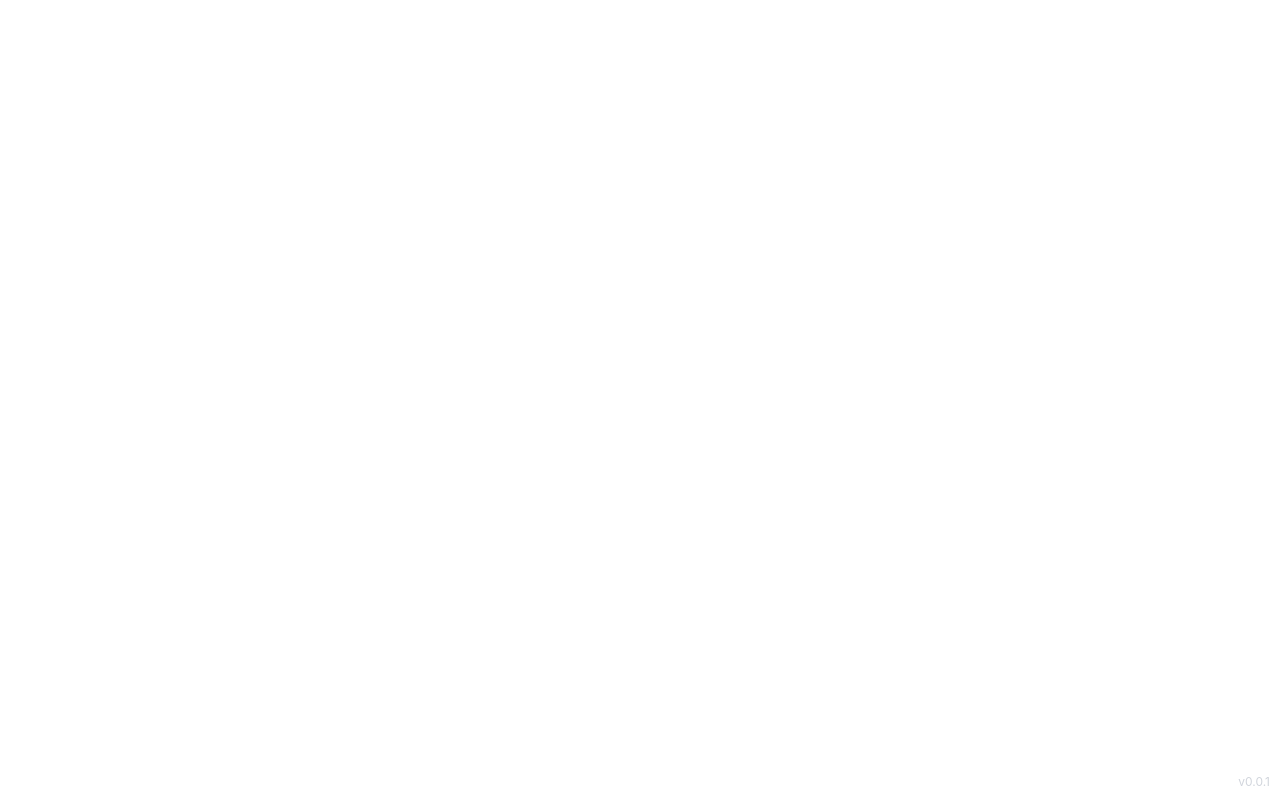
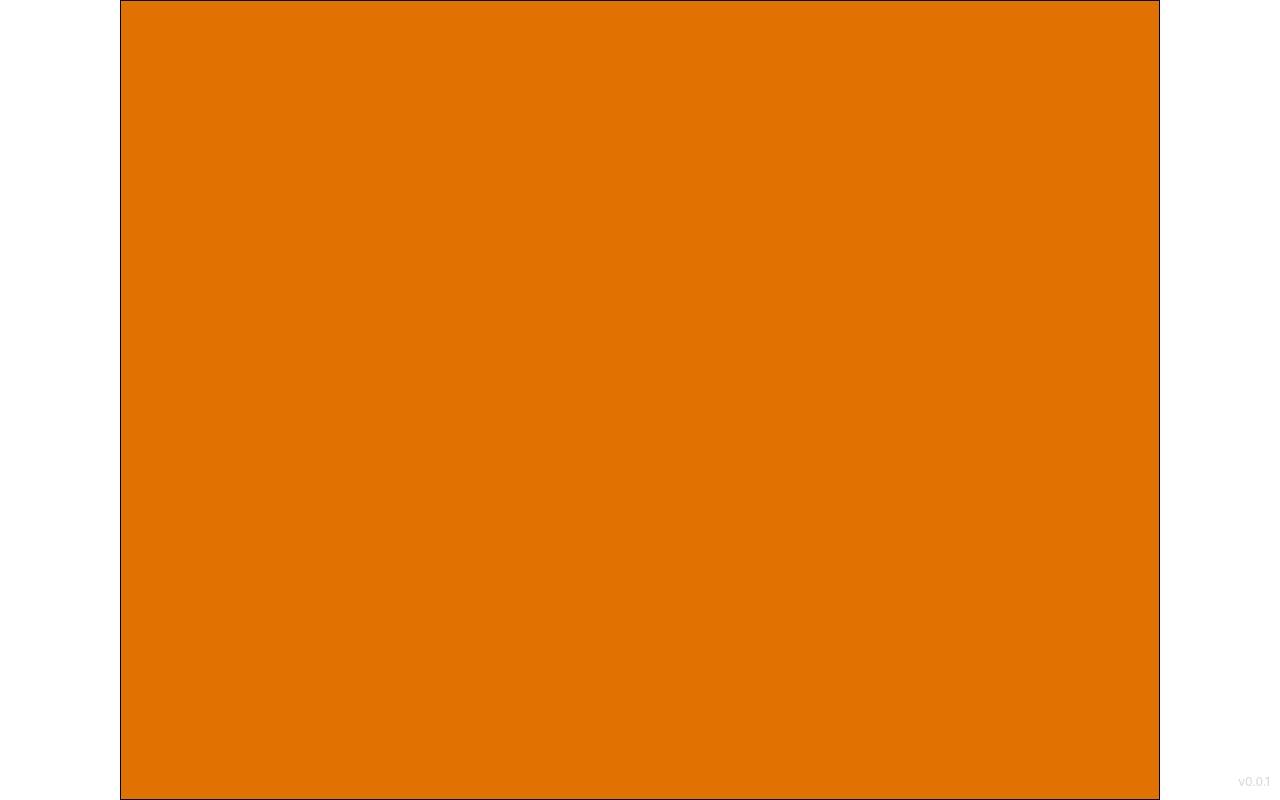
Before and after one commit to tw1ttt3r/cookie_clicker, a React (Vite) app: page / in a window 1280 px wide. Built offline with nearby package versions, Linux system fonts and the light colour scheme.

Commit message:
feat: added intern container

```diff
--- a/src/components/mainWrapper/MainWrapper.tsx
+++ b/src/components/mainWrapper/MainWrapper.tsx
@@ -7,9 +7,13 @@ type MainWrapperType = {
 
 function MainWrapper({ children }: MainWrapperType) {
   return (
-    <main className="w-screen p-3 h-dvh rounded relative">
-      { children }
-      <Version />
+    <main className="w-dvw px-3 h-dvh rounded relative flex justify-center">
+      <section
+        className="mobile:min-w-130 mobile:max-w-140 tablet:min-w-160 tablet:max-w-170 desktop:max-w-270 desktop:min-w-260 xxl:max-w-300 xxl:mix-w-290 border bg-amber-600"
+      >
+        { children }
+        <Version />
+      </section>
     </main>
   )
 }
```
